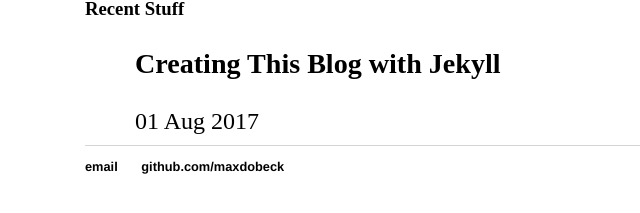
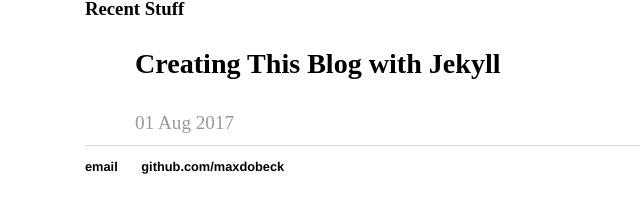
Before and after one commit to maxdobeck/maxdobeck.github.io, a Jekyll site: the page built from index.html, in a window 1280 px wide. Shown: the part 303-516 px from the top of the page, without its empty margins (107-747 px from the left). Built offline with Jekyll 4.4.1, drawn with Linux system fonts in a browser that asks for light colours.

Commit message:
Did something wrong.

```diff
--- a/css/main.css
+++ b/css/main.css
@@ -50,7 +50,7 @@
   color: black;
   margin: none;
 }
-.postDate p.postDate{
+.postDate {
     color: #999;
     font-size: 80%;
 }
```
